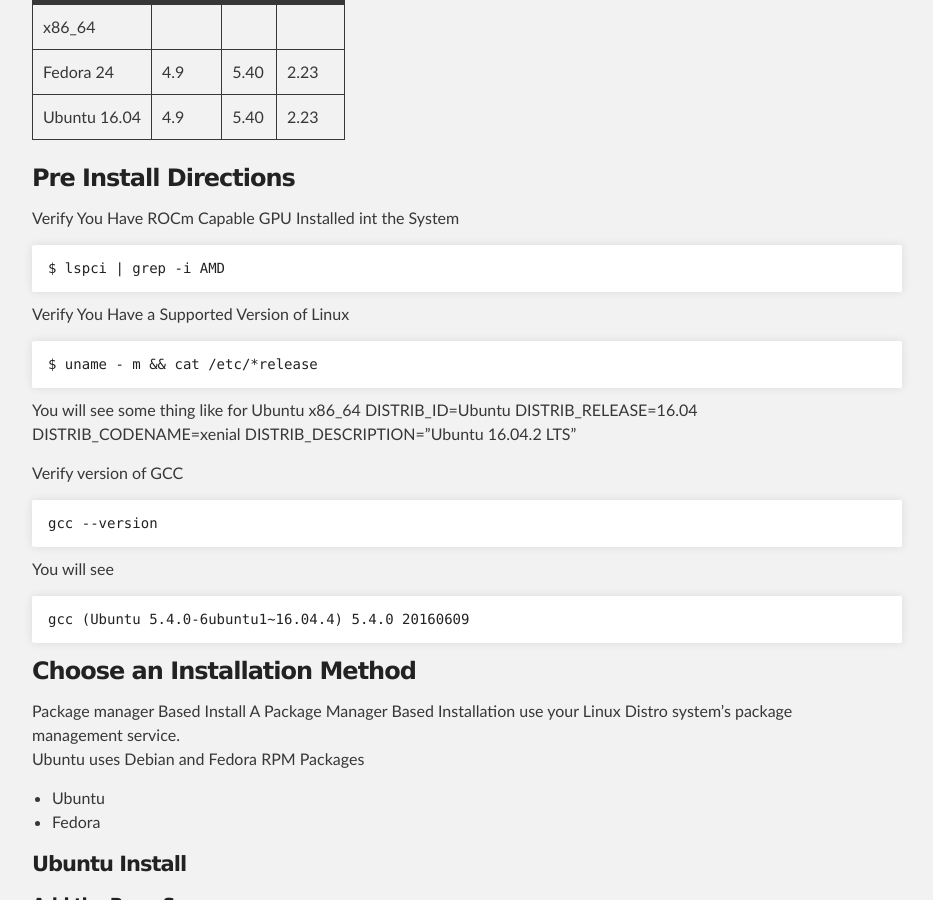
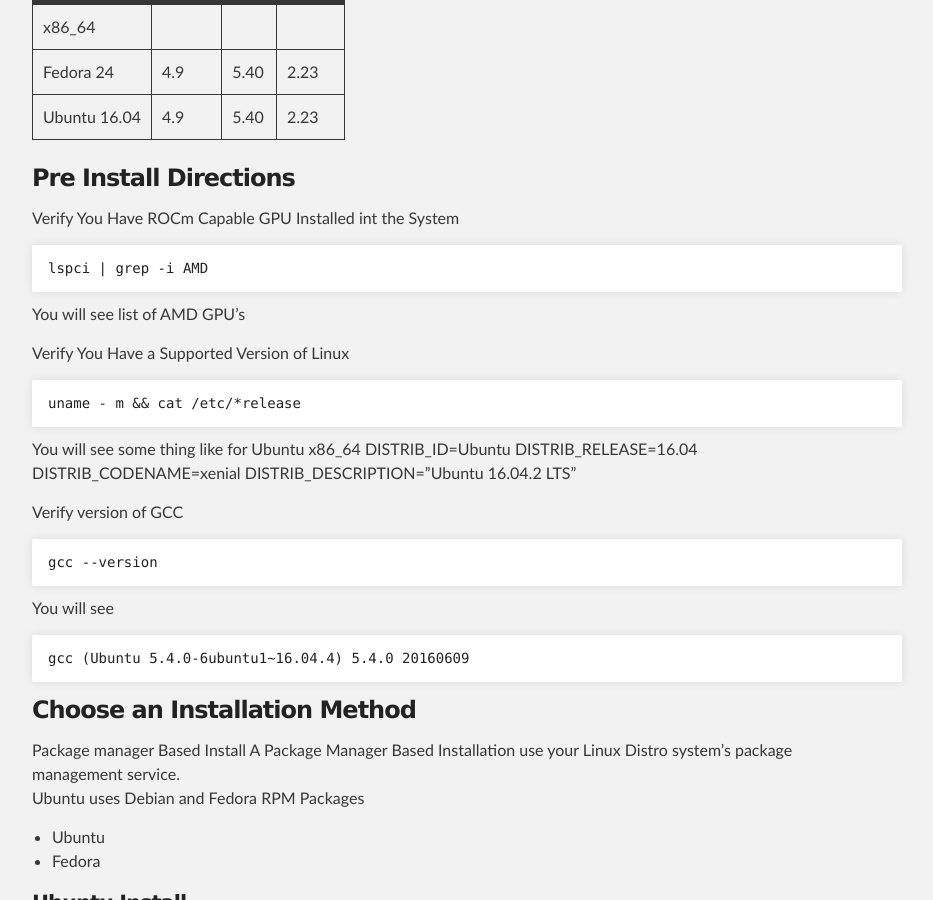
Before and after one commit to ROCm/ROCm.github.io, a Jekyll site: the page built from ROCmInstall.md, in a window 1280 px wide and 900 px high, scrolled down 980 px. Shown: the whole window, without its empty margins (183-1116 px from the left). Built offline with Jekyll 4.4.1, drawn with Linux system fonts in a browser that asks for light colours.

Commit message:
Update ROCmInstall.md

````diff
--- a/ROCmInstall.md
+++ b/ROCmInstall.md
@@ -34,13 +34,14 @@
 Verify You Have ROCm Capable GPU Installed int the System
 
 ```shell
-$ lspci | grep -i AMD
+lspci | grep -i AMD
 ```
+You will see list of AMD GPU's
 
 Verify You Have a Supported Version of Linux
 
 ```shell
-$ uname - m && cat /etc/*release
+uname - m && cat /etc/*release
 ```
 
 You will see some thing like for Ubuntu
````
